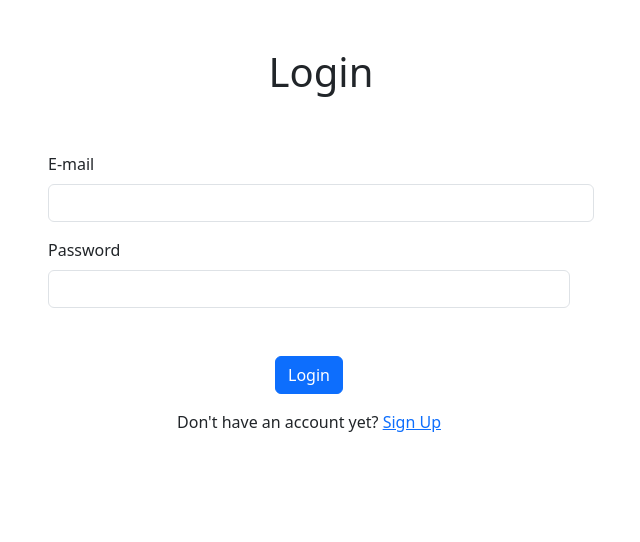
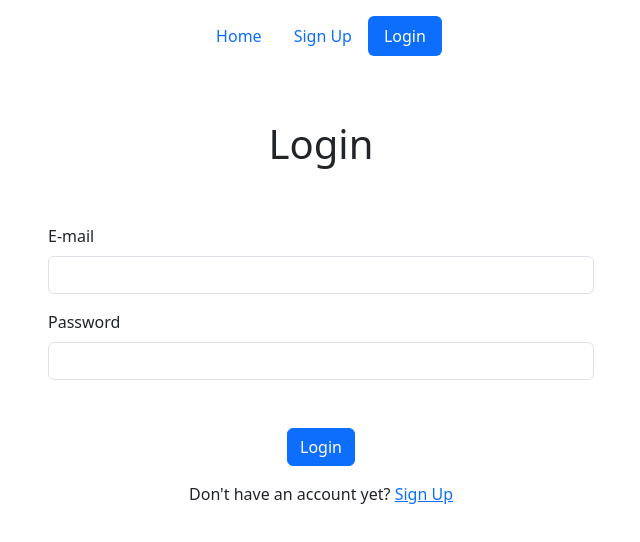
Before and after one commit to nkat001/FIT5032-Assignment, a Vue app in the folder WellnessHub/: page /login in a window 1280 px wide. Shown: the top 542 px of the page, without its empty margins (319-959 px from the left). Built offline with nearby package versions, Linux system fonts and the light colour scheme.

Commit message:
feat: routing setup

```diff
--- a/WellnessHub/src/App.vue
+++ b/WellnessHub/src/App.vue
@@ -1,16 +1,13 @@
 <script setup>
-import HelloWorld from './components/HelloWorld.vue'
-import TheWelcome from './components/TheWelcome.vue'
-import HomeView from './views/HomeView.vue'
-import SignUpView from './views/SignUpView.vue'
-import LoginView from './views/LoginView.vue'
+import BHeader from './components/BHeader.vue'
 
 </script>
 
 <template>
-  <!-- <HomeView/> -->
-  <!-- <SignUpView/> -->
-  <LoginView />
+  <header>
+    <BHeader />
+  </header>
+  <router-view></router-view>
 </template>
 
 <style scoped></style>
--- a/WellnessHub/src/components/BHeader.vue
+++ b/WellnessHub/src/components/BHeader.vue
@@ -0,0 +1,18 @@
+<template>
+    <div class="container">
+        <header class="d-flex justify-content-center py-3">
+            <ul class="nav nav-pills">
+                <li class="nav-item">
+                    <router-link to="/" class="nav-link" active-class="active"
+                        aria-current="page">Home</router-link>
+                </li>
+                <li class="nav-item">
+                    <router-link to="/signup" class="nav-link" active-class="active">Sign Up</router-link>
+                </li>
+                <li class="nav-item">
+                    <router-link to="/login" class="nav-link" active-class="active">Login</router-link>
+                </li>
+            </ul>
+        </header>
+    </div>
+</template>
--- /dev/null
+++ b/WellnessHub/src/router/index.js
@@ -0,0 +1,28 @@
+import HomeView from "@/views/HomeView.vue";
+import LoginView from "@/views/LoginView.vue";
+import SignUpView from "@/views/SignUpView.vue";
+import { createRouter, createWebHistory } from "vue-router";
+const routes = [
+  {
+    path: "/",
+    name: "Home",
+    component: HomeView,
+  },
+  {
+    path: "/signup",
+    name: "Signup",
+    component: SignUpView
+  },
+  {
+    path: "/login",
+    name: "Login",
+    component: LoginView
+  },
+];
+
+const router = createRouter({
+  history: createWebHistory(),
+  routes,
+});
+
+export default router;
--- a/WellnessHub/src/views/LoginView.vue
+++ b/WellnessHub/src/views/LoginView.vue
@@ -12,7 +12,6 @@
                                 v-model="formData.email" />
                             <div v-if="errors.email" class="text-danger">{{ errors.email }}</div>
                         </div>
-                        <div class="row">
                         <div class="col-12 mb-3">
                             <label for="password" class="form-label">Password</label><br />
                             <input type="password" id="password" name="password" class="form-control"
@@ -24,9 +23,9 @@
                         </div>
                         <div class="col-12 text-center mt-3">
                             <button type="submit" class="btn btn-primary">Login</button>
-                                <p class="m-3">Don't have an account yet? <a href="">Sign Up</a></p>
+                            <p class="m-3">Don't have an account yet? <a href="/signup">Sign Up</a></p>
                         </div>
-                        </div>
+
                     </div>
                 </form>
             </div>
--- a/WellnessHub/src/views/SignUpView.vue
+++ b/WellnessHub/src/views/SignUpView.vue
@@ -49,7 +49,7 @@
                     </div>
                     <div class="col-12 text-center mt-3">
                         <button type="submit" class="btn btn-primary">Sign Up</button>
-                        <p class="m-3">Already have an account? <a href="">Login</a></p>
+                        <p class="m-3">Already have an account? <a href="/login">Login</a></p>
                     </div>
                 </form>
             </div>
```
Also changed, not shown: WellnessHub/src/main.js (+7 -4 lines). Lines whose indentation alone changed are shown as unchanged.
